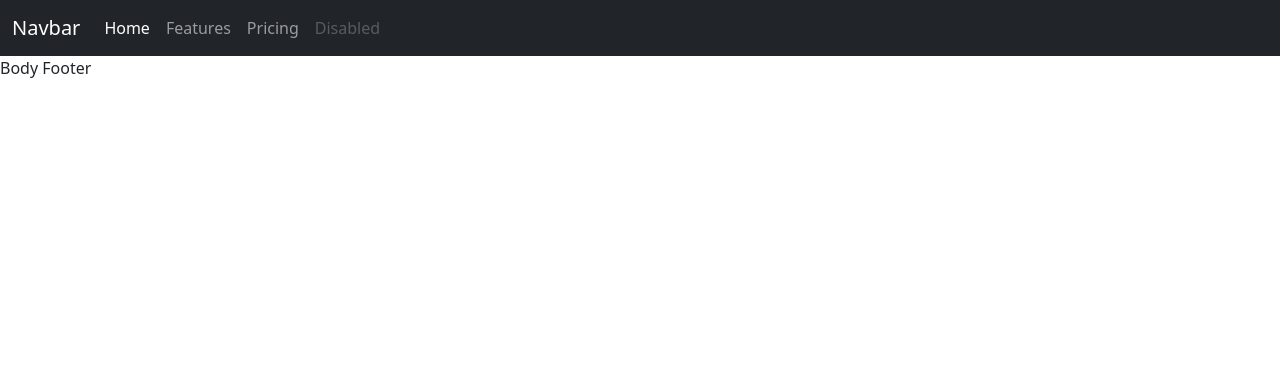
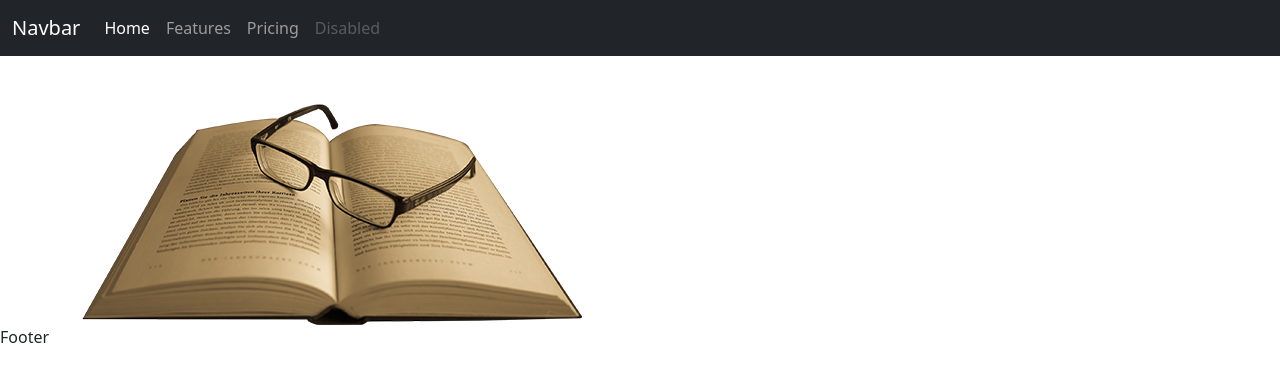
Before and after one commit to xcasluw/golang-vuejs, a Vue app in the folder frontend-vuejs/: page / in a window 1280 px wide. Shown: the top 382 px of the page. Built offline with nearby package versions, Linux system fonts and the light colour scheme.

Commit message:
added body component

```diff
--- a/frontend-vuejs/src/components/BodyComponent.vue
+++ b/frontend-vuejs/src/components/BodyComponent.vue
@@ -1,5 +1,11 @@
 <template>
-  Body
+  <div class="container">
+    <div class="row">
+      <div class="col">
+        <img src="./../assets/book-and-glasses.png" alt="Book and glasses" class="img-fluid mt-5">
+      </div>
+    </div>
+  </div>
 </template>
 
 <script>
```
Also changed, not shown: frontend-vuejs/src/assets/book-and-glasses.png (added).
